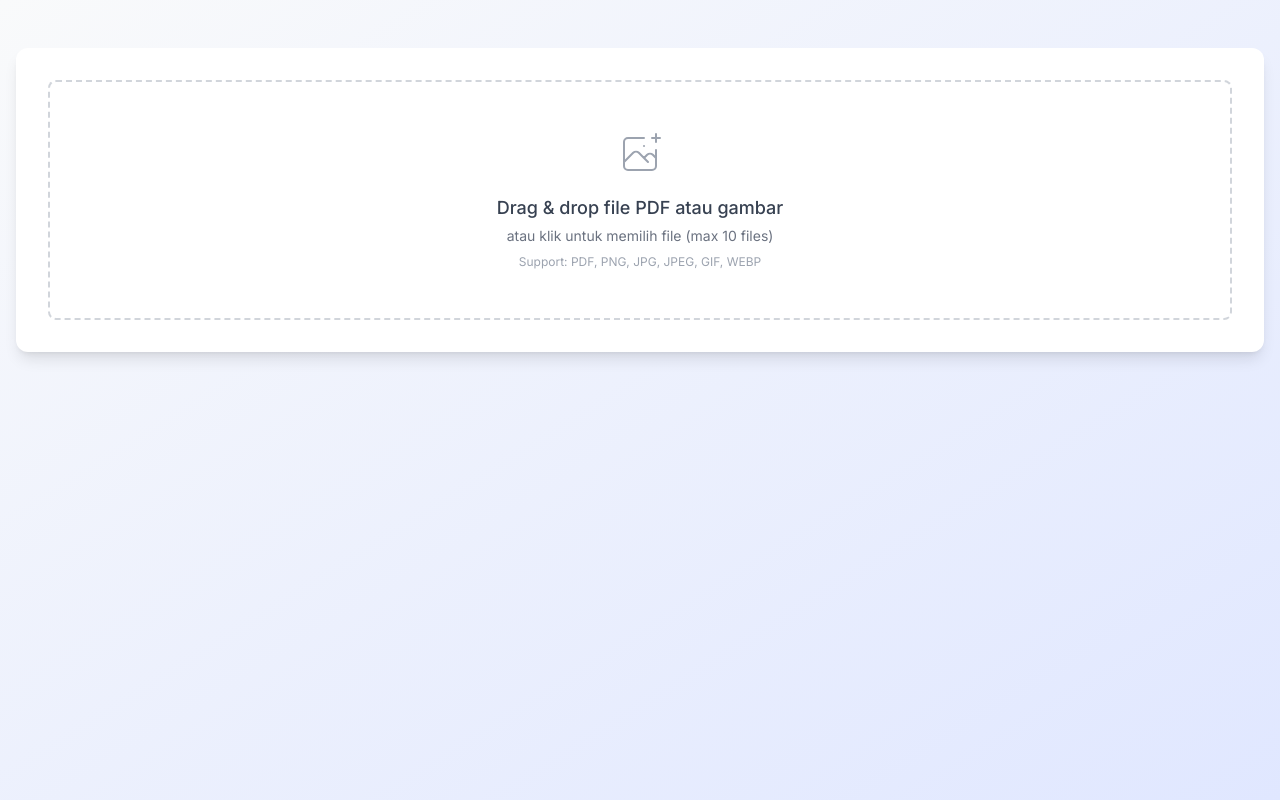
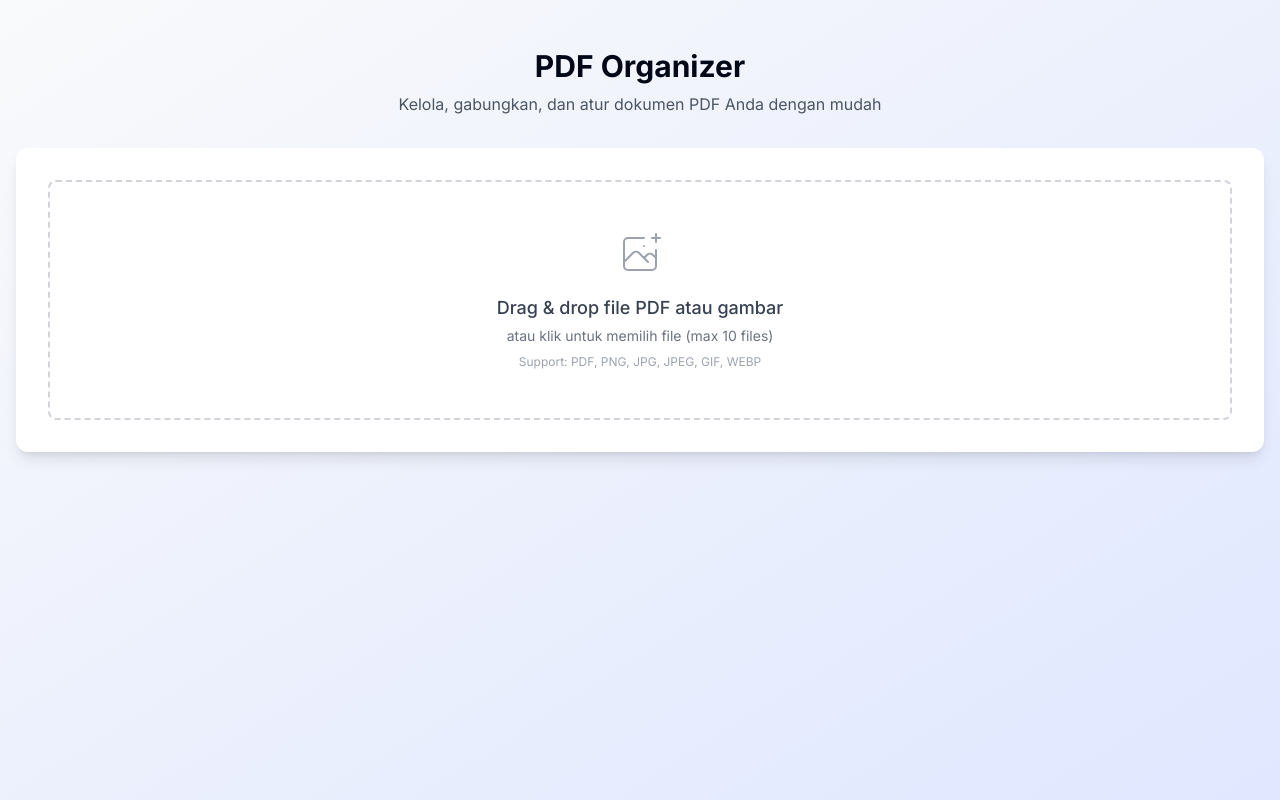
Before and after one commit to WahyuLamani/App-Pramitamanado, a Next.js app: page /organize-pdf in a window 1280 px wide. Built offline with nearby package versions, Linux system fonts and the light colour scheme.

Commit message:
organize pdf : add header section

```diff
--- a/components/features/PdfUploadSection.tsx
+++ b/components/features/PdfUploadSection.tsx
@@ -54,6 +54,13 @@ export default function PDFUploadSection() {
   };
 
   return (
+    <div>
+      <div className="text-center mb-8">
+        <h1 className="text-3xl font-bold mb-2">PDF Organizer</h1>
+        <p className="text-gray-600">
+            Kelola, gabungkan, dan atur dokumen PDF Anda dengan mudah
+        </p>
+      </div>
       <div className="space-y-8">
         {/* Header dengan tombol Reset */}
         {(files.length > 0 || allPages.length > 0) && (
@@ -156,5 +163,6 @@ export default function PDFUploadSection() {
           </div>
         )}
       </div>
+    </div>
   );
 }
```
Lines whose indentation alone changed are shown as unchanged.
